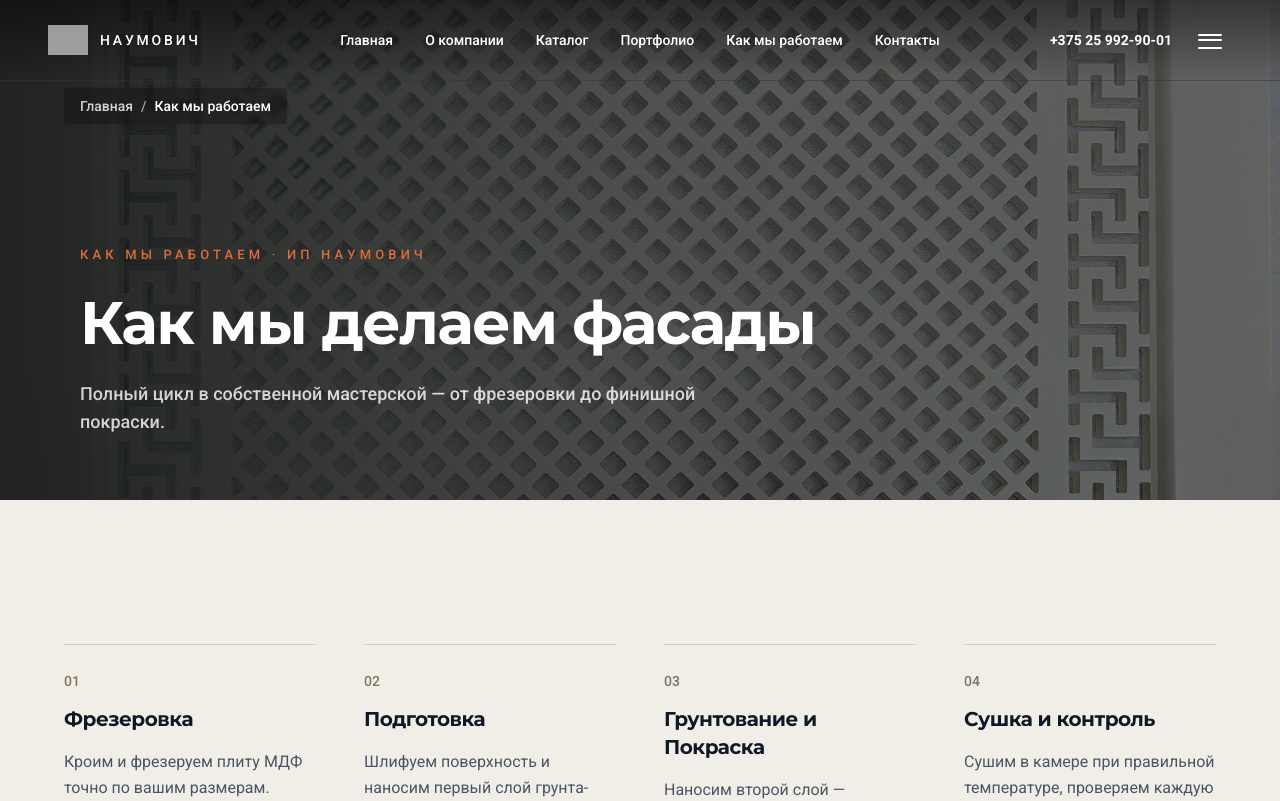
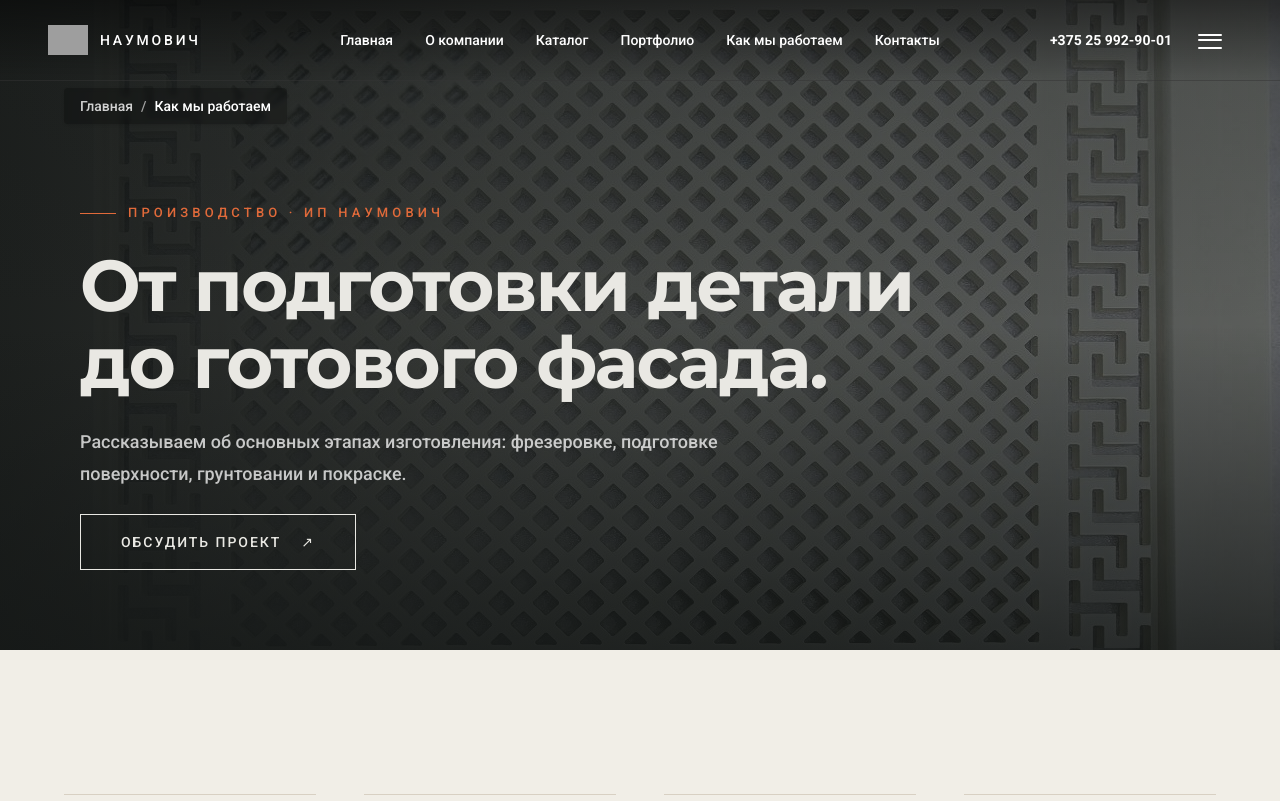
Before and after one commit to IljaBelousow/naumovich-site, a Next.js app: page /production in a window 1280 px wide. Shown: the top 801 px of the page. Built offline with nearby package versions, Linux system fonts and the light colour scheme; grey boxes are pictures that could not be loaded.

Commit message:
Match page hero layout to About page

```diff
--- a/src/app/production/page.tsx
+++ b/src/app/production/page.tsx
@@ -43,13 +43,32 @@ const steps = [
 export default function ProductionPage() {
   return (
     <main className="w-full bg-[#F1EEE7]">
-      <section className="relative isolate flex min-h-[420px] items-end overflow-hidden bg-[#202322] text-white sm:min-h-[500px]">
-        <Image src="/images/hero/hero-main.jpg" alt="Производство фасадов из МДФ" fill priority sizes="100vw" className="object-cover object-center opacity-45" />
-        <div className="absolute inset-0 bg-gradient-to-r from-[#141716]/85 via-[#141716]/45 to-[#141716]/20" />
-        <div className="relative mx-auto w-full max-w-[1500px] px-6 pb-12 pt-32 sm:px-12 sm:pb-16 lg:px-20">
-          <p className="about-intro mb-5 text-xs font-medium uppercase tracking-[0.32em] text-[#E16A3A]">Как мы работаем · ИП Наумович</p>
-          <h1 className="about-intro max-w-4xl text-4xl font-bold leading-tight tracking-tight sm:text-6xl">Как мы делаем фасады</h1>
-          <p className="about-intro mt-5 max-w-2xl text-base leading-7 text-white/80 sm:text-lg">Полный цикл в собственной мастерской — от фрезеровки до финишной покраски.</p>
+      <section className="relative isolate flex min-h-[560px] items-end overflow-hidden bg-[#202322] text-[#E9E8E3] sm:min-h-[650px]">
+        <Image
+          src="/images/hero/hero-main.jpg"
+          alt="Производство фасадов из МДФ"
+          fill
+          priority
+          sizes="100vw"
+          className="object-cover object-center opacity-45"
+        />
+        <div className="absolute inset-0 bg-gradient-to-r from-[#141716]/90 via-[#141716]/55 to-[#141716]/25" />
+        <div className="absolute inset-0 bg-gradient-to-t from-[#141716]/70 via-transparent to-[#141716]/20" />
+        <div className="relative mx-auto w-full max-w-[1500px] px-6 pb-16 pt-32 sm:px-12 sm:pb-20 lg:px-20">
+          <p className="about-intro mb-6 flex items-center gap-3 text-[11px] font-medium uppercase tracking-[0.32em] text-[#E16A3A]">
+            <span className="h-px w-9 bg-[#E16A3A]" /> Производство · ИП Наумович
+          </p>
+          <h1 className="about-intro max-w-5xl text-4xl font-bold leading-[1.08] tracking-[-0.045em] sm:text-6xl lg:text-7xl">
+            <span>От подготовки детали<br className="hidden sm:block" /> до готового фасада.</span>
+          </h1>
+          <div className="mt-6">
+            <p className="about-intro max-w-2xl text-base leading-8 text-white/75 sm:text-lg">
+              Рассказываем об основных этапах изготовления: фрезеровке, подготовке поверхности, грунтовании и покраске.
+            </p>
+            <Link href="/contacts" className="site-button-on-dark group mt-6 inline-flex shrink-0">
+              Обсудить проект <span aria-hidden="true" className="transition-transform duration-300 group-hover:translate-x-1">↗</span>
+            </Link>
+          </div>
         </div>
       </section>
       <div className="w-full px-5 py-12 sm:px-8 sm:py-16 lg:px-12 xl:px-16">
```
